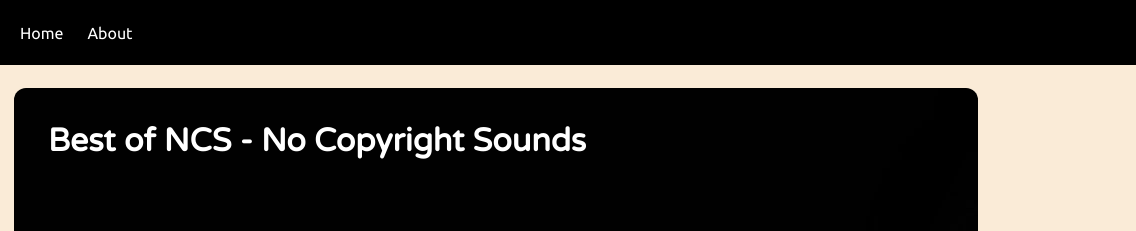
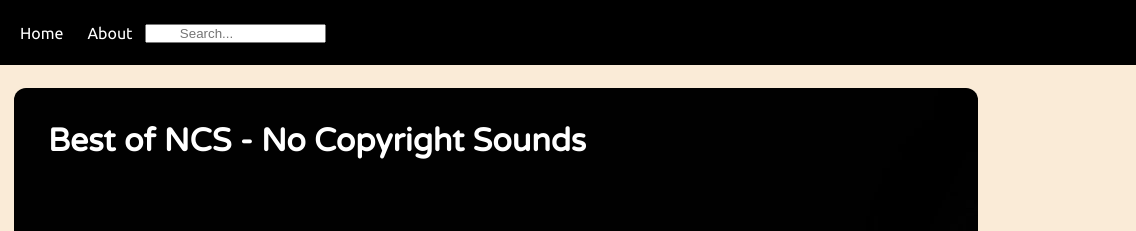
Before and after one commit to NitinSikarwar-32/Spotify_clone, a plain HTML site: page index.html in a window 1280 px wide. Shown: the top 231 px of the page, 144-1280 px from the left. Drawn offline with Linux system fonts and the light colour scheme.

Commit message:
commit_changes

```diff
--- a/index.html
+++ b/index.html
@@ -13,6 +13,7 @@
             <li class="brand"><img src="logo.png" alt="Spotify"> Spotify</li>
             <li>Home</li>
             <li>About</li>
+            <div class="search"><input type="text" name="box" placeholder="         Search..."></div>
         </ul>
     </nav>
 
--- a/style.css
+++ b/style.css
@@ -35,6 +35,10 @@ nav ul li{
     align-items: center;
     font-weight: bolder;
     font-size: 1.3rem;
+}
+.search{
+    width: 40px;
+    height: 20px;
 }
 
 .container{
```
